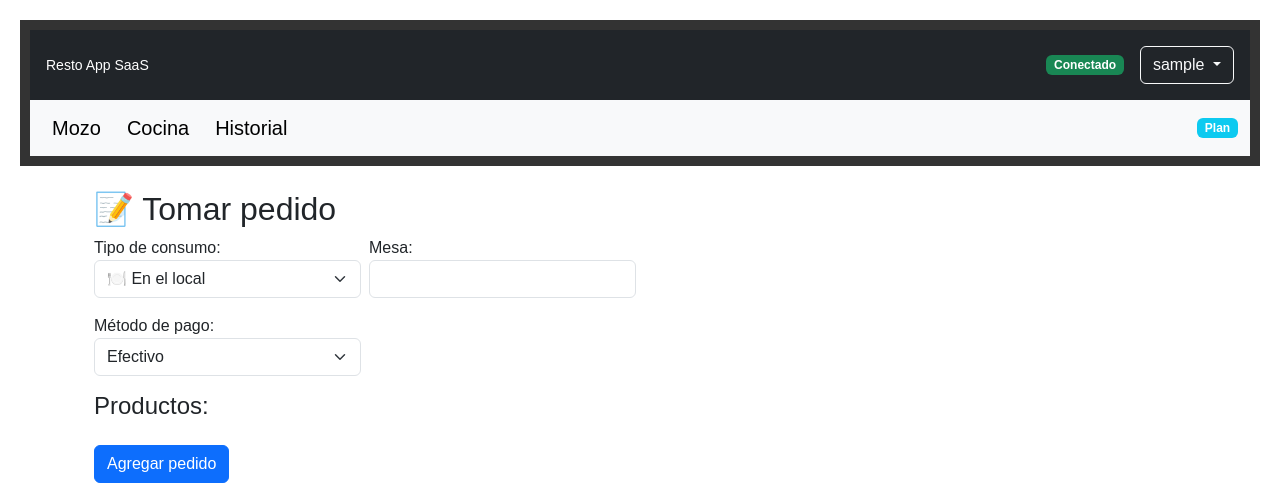
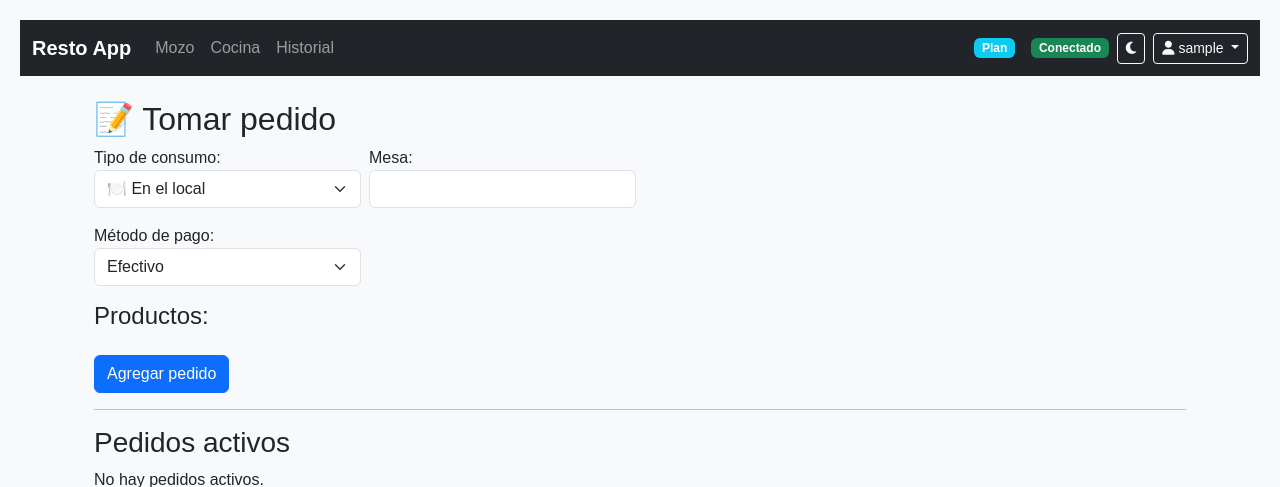
Before and after one commit to Abalito04/App-resto, a Flask app: page / in a window 1280 px wide. Shown: the top 487 px of the page. Run offline with Flask 3, Linux system fonts and the light colour scheme; the visitor is signed in with stand-in values (Sample User, id 1); data that the repository does not hold is empty; some libraries are stand-ins or nearby versions.

```diff
--- a/templates/base.html
+++ b/templates/base.html
@@ -5,121 +5,103 @@
     <title>{% if current_restaurante %}{{ current_restaurante.nombre }} - {% endif %}Resto App</title>
     <meta name="viewport" content="width=device-width, initial-scale=1">
     <meta name="theme-color" content="#f3b927">
-
-    <!-- Manifest PWA -->
     <link rel="manifest" href="{{ url_for('static', filename='manifest.json') }}">
-
-    <!-- Estilos -->
     <link rel="stylesheet" href="https://cdn.jsdelivr.net/npm/bootstrap@5.3.2/dist/css/bootstrap.min.css">
     <link rel="stylesheet" href="{{ url_for('static', filename='style.css') }}">
-
-    <!-- PWA iOS Meta -->
-    <meta name="apple-mobile-web-app-capable" content="yes">
-    <meta name="apple-mobile-web-app-status-bar-style" content="black">
-    <meta name="apple-mobile-web-app-title" content="Resto App">
     <link rel="apple-touch-icon" href="{{ url_for('static', filename='icon-192.png') }}">
+    <script src="https://kit.fontawesome.com/4c7c8e0e6e.js" crossorigin="anonymous"></script>
 </head>
-
-<body>
+<body class="bg-light">
+<nav class="navbar navbar-expand-lg navbar-dark bg-dark">
+  <div class="container-fluid">
+    <a class="navbar-brand fw-bold" href="{{ url_for('index_redirect') }}">
+      {% if current_restaurante %}{{ current_restaurante.nombre }}{% else %}Resto App{% endif %}
+    </a>
+    <button class="navbar-toggler" type="button" data-bs-toggle="collapse" data-bs-target="#navbarMain">
+      <span class="navbar-toggler-icon"></span>
+    </button>
+    <div class="collapse navbar-collapse" id="navbarMain">
       {% if current_user.is_authenticated %}
-    <header>
-        <div class="d-flex justify-content-between align-items-center p-3 bg-dark text-white">
-            <div>
-                <h1 class="mb-0">{{ current_restaurante.nombre }}</h1>
-                <small>Resto App SaaS</small>
-            </div>
-
-            <div class="d-flex align-items-center gap-3">
-                <!-- Estado PWA -->
+      <ul class="navbar-nav me-auto mb-2 mb-lg-0">
+        <li class="nav-item"><a class="nav-link" href="{{ url_for('index_redirect') }}">Mozo</a></li>
+        <li class="nav-item"><a class="nav-link" href="{{ url_for('cocina') }}">Cocina</a></li>
+        <li class="nav-item"><a class="nav-link" href="{{ url_for('historial') }}">Historial</a></li>
+        {% if current_user.es_superadmin %}
+        <li class="nav-item">
+          <a class="nav-link" href="{{ url_for('auth.admin_usuarios') }}">
+            <i class="fas fa-users"></i> Panel de Usuarios
+          </a>
+        </li>
+        {% endif %}
+      </ul>
+      <span class="badge bg-info me-3">Plan {{ current_restaurante.plan|title }}</span>
+      <div class="d-flex align-items-center gap-2">
         <span id="pwa-status" class="badge bg-secondary">Conectado</span>
-
-                <!-- Usuario logueado -->
+        <button id="enable-notifications" class="btn btn-outline-warning btn-sm" style="display:none;">
+          <i class="fas fa-bell"></i>
+        </button>
+        <button id="toggle-theme" class="btn btn-outline-light btn-sm" title="Cambiar tema">
+          <i class="fas fa-moon"></i>
+        </button>
         <div class="dropdown">
-                    <button class="btn btn-outline-light dropdown-toggle" type="button" data-bs-toggle="dropdown">
-                        {{ current_user.nombre }}
+          <button class="btn btn-outline-light dropdown-toggle btn-sm" type="button" data-bs-toggle="dropdown">
+            <i class="fas fa-user"></i> {{ current_user.nombre }}
           </button>
-                    <ul class="dropdown-menu">
+          <ul class="dropdown-menu dropdown-menu-end">
             <li><a class="dropdown-item" href="{{ url_for('auth.perfil') }}">Mi Perfil</a></li>
-                        {% if current_user.es_admin %}
-                        <li><a class="dropdown-item" href="{{ url_for('auth.configuracion') }}">Configuración</a></li>
-                        {% endif %}
             <li><hr class="dropdown-divider"></li>
             <li><a class="dropdown-item" href="{{ url_for('auth.logout') }}">Cerrar Sesión</a></li>
           </ul>
         </div>
-
-                <!-- Botón de notificaciones -->
-                <button id="enable-notifications" class="btn btn-warning btn-sm" style="display: none;">
-                    Habilitar Notificaciones
-                </button>
-
-                {% if current_user.is_authenticated and current_user.es_superadmin %}
-                <a href="{{ url_for('auth.admin_usuarios') }}" class="btn btn-primary mb-3">
-                     <i class="fas fa-users"></i> Panel de Usuarios
-                            </a>
+      </div>
+      {% else %}
+      <ul class="navbar-nav ms-auto">
+        <li class="nav-item"><a href="{{ url_for('auth.login') }}" class="btn btn-outline-light me-2">Iniciar Sesión</a></li>
+        <li class="nav-item"><a href="{{ url_for('auth.registro') }}" class="btn btn-light">Registrarse</a></li>
+      </ul>
       {% endif %}
     </div>
   </div>
-
-        <nav class="navbar navbar-expand-lg navbar-light bg-light">
-            <div class="container-fluid">
-                <a class="navbar-brand" href="{{ url_for('index_redirect') }}">Mozo</a>
-                <a class="navbar-brand" href="{{ url_for('cocina') }}">Cocina</a>
-                <a class="navbar-brand" href="{{ url_for('historial') }}">Historial</a>
-
-                <!-- Información del plan -->
-                <span class="badge bg-info ms-auto">Plan {{ current_restaurante.plan|title }}</span>
-            </div>
 </nav>
-    </header>
-    {% else %}
-    <header>
-        <div class="d-flex justify-content-between align-items-center p-3 bg-dark text-white">
-            <h1 class="mb-0">Resto App SaaS</h1>
-            <div>
-                <a href="{{ url_for('auth.login') }}" class="btn btn-outline-light me-2">Iniciar Sesión</a>
-                <a href="{{ url_for('auth.registro') }}" class="btn btn-light">Registrarse</a>
-            </div>
-        </div>
-    </header>
-    {% endif %}
-
 <main class="container my-3">
   {% block content %}{% endblock %}
 </main>
-
 <!-- Scripts -->
-    {% if current_user.is_authenticated %}
-    <script src="{{ url_for('static', filename='notifications.js') }}"></script>
-    {% endif %}
 <script src="https://cdn.jsdelivr.net/npm/bootstrap@5.3.2/dist/js/bootstrap.bundle.min.js"></script>
-
-    {% if current_user.is_authenticated %}
 <script>
-    // === Registro del Service Worker ===
-    if ("serviceWorker" in navigator) {
-        window.addEventListener("load", async () => {
-            try {
-                const registration = await navigator.serviceWorker.register("{{ url_for('static', filename='sw.js') }}");
-                console.log("ServiceWorker registrado:", registration.scope);
-
-                if (Notification.permission === "default") {
-                    document.getElementById("enable-notifications").style.display = "block";
+  // Tema oscuro/claro
+  const themeBtn = document.getElementById('toggle-theme');
+  if (themeBtn) {
+    themeBtn.onclick = function() {
+      document.body.classList.toggle('bg-dark');
+      document.body.classList.toggle('text-white');
+      document.querySelector('.navbar').classList.toggle('navbar-dark');
+      document.querySelector('.navbar').classList.toggle('navbar-light');
+      document.querySelector('.navbar').classList.toggle('bg-dark');
+      document.querySelector('.navbar').classList.toggle('bg-light');
+      // Cambia el icono
+      const icon = themeBtn.querySelector('i');
+      icon.classList.toggle('fa-moon');
+      icon.classList.toggle('fa-sun');
     }
-
-            } catch (error) {
-                console.error("Error registrando ServiceWorker:", error);
   }
-        });
-
-        navigator.serviceWorker.addEventListener("message", event => {
-            if (event.data && event.data.type === "CACHE_UPDATED") {
-                console.log("Aplicación actualizada");
+  // Notificaciones
+  const notifBtn = document.getElementById("enable-notifications");
+  if (notifBtn) {
+    if ("Notification" in window && Notification.permission === "default") {
+      notifBtn.style.display = "inline-block";
     }
-        });
+    notifBtn.onclick = async function() {
+      const permission = await Notification.requestPermission();
+      if (permission === "granted") {
+        alert("¡Notificaciones habilitadas!");
+        notifBtn.style.display = "none";
+      } else {
+        alert("No se pudieron habilitar las notificaciones.");
       }
-
-    // === Estado de conexión ===
+    }
+  }
+  // Estado conexión
   function updateConnectionStatus() {
     const statusElement = document.getElementById("pwa-status");
     if (navigator.onLine) {
@@ -133,32 +115,6 @@
   window.addEventListener("online", updateConnectionStatus);
   window.addEventListener("offline", updateConnectionStatus);
   updateConnectionStatus();
-
-    // === Instalación como PWA ===
-    let deferredPrompt;
-    window.addEventListener("beforeinstallprompt", (e) => {
-        e.preventDefault();
-        deferredPrompt = e;
-
-        const installButton = document.createElement("button");
-        installButton.textContent = "Instalar App";
-        installButton.className = "btn btn-primary btn-sm ms-2";
-        installButton.onclick = async () => {
-            deferredPrompt.prompt();
-            const { outcome } = await deferredPrompt.userChoice;
-            console.log(`Usuario ${outcome} la instalación`);
-            deferredPrompt = null;
-            installButton.remove();
-        };
-
-        document.querySelector("header .d-flex").appendChild(installButton);
-    });
-
-    window.addEventListener("appinstalled", () => {
-        console.log("PWA instalada correctamente");
-        deferredPrompt = null;
-    });
 </script>
-    {% endif %}
 </body>
 </html>
```
Lines whose indentation alone changed are shown as unchanged.
